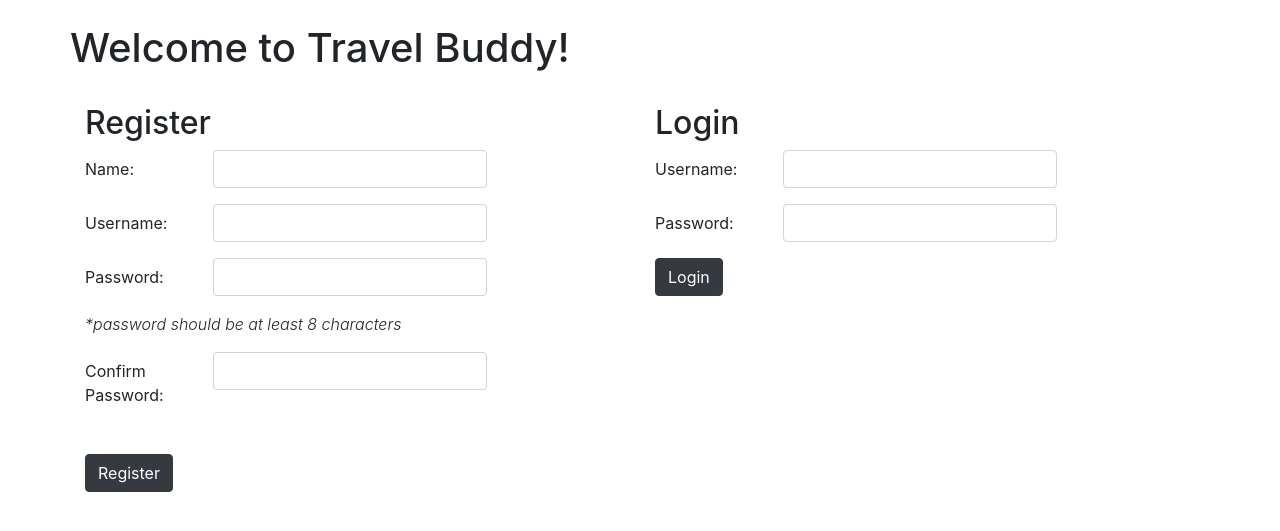
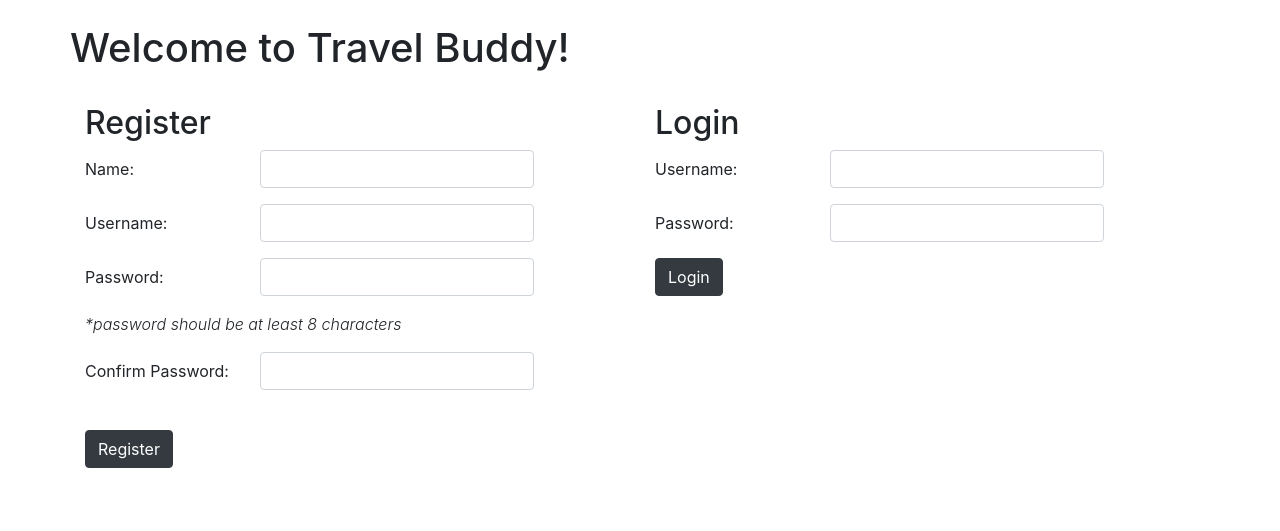
Before and after one commit to jonathanayala/TravelBuddy, a Django app: page / in a window 1280 px wide. Shown: the top 531 px of the page. Run offline with Django 3.2, Linux system fonts and the light colour scheme; parts of the project's set-up code (start-up, migrations or seed data) failed here and were passed over; some libraries are stand-ins or nearby versions.

Commit message:
fixed input boxes for mobile

```diff
--- a/apps/main/templates/main/index.html
+++ b/apps/main/templates/main/index.html
@@ -26,26 +26,26 @@
                     <form action="registration" method="POST">
                         {% csrf_token %}
                         <div class="form-group row">
-                        <label class="col-sm-3 col-form-label" for="name">Name:</label>
+                        <label class="col-sm-4 col-form-label" for="name">Name:</label>
                             <div>
                                 <input id="name" type="text" class="form-control" name="name">
                             </div>
                         </div>
                         <div class="form-group row">
-                            <label for="username" class="col-sm-3 col-form-label">Username:</label>
+                            <label for="username" class="col-sm-4 col-form-label">Username:</label>
                             <div>
                                 <input id="username" type="text" class="form-control" name="username">
                             </div>
                         </div>
                         <div class="form-group row">
-                            <label for="password" class="col-sm-3 col-form-label">Password:</label>
+                            <label for="password" class="col-sm-4 col-form-label">Password:</label>
                             <div>
                                 <input id="password" type="password" class="form-control" name="password">
                             </div>
                         </div>
                         <p class="font-weight-light font-italic">*password should be at least 8 characters<p></p>
                         <div class="form-group row">
-                            <label for="confirm_password" class="col-sm-3 col-form-label">Confirm Password:</label>
+                            <label for="confirm_password" class="col-sm-4 col-form-label">Confirm Password:</label>
                             <div>
                                 <input id="confirm_password" type="password" class="form-control" name="confirm_password">
                             </div>
@@ -59,13 +59,13 @@
                     <form action="login" method="POST">
                         {% csrf_token %}
                         <div class="form-group row">
-                            <label for="username_login" class="col-sm-3 col-form-label">Username:</label>
+                            <label for="username_login" class="col-sm-4 col-form-label">Username:</label>
                             <div>
                                 <input id="username_login" type="text" class="form-control" name="username">
                             </div>
                         </div>
                         <div class="form-group row">
-                            <label for="password_login" class="col-sm-3 col-form-label">Password:</label>
+                            <label for="password_login" class="col-sm-4 col-form-label">Password:</label>
                             <div>
                                 <input id="password_login" type="password" class="form-control" name="password">
                             </div>
```
Also changed, not shown: apps/main/migrations/0001_initial.py (deleted), db.sqlite3 (deleted), 4 other files.
